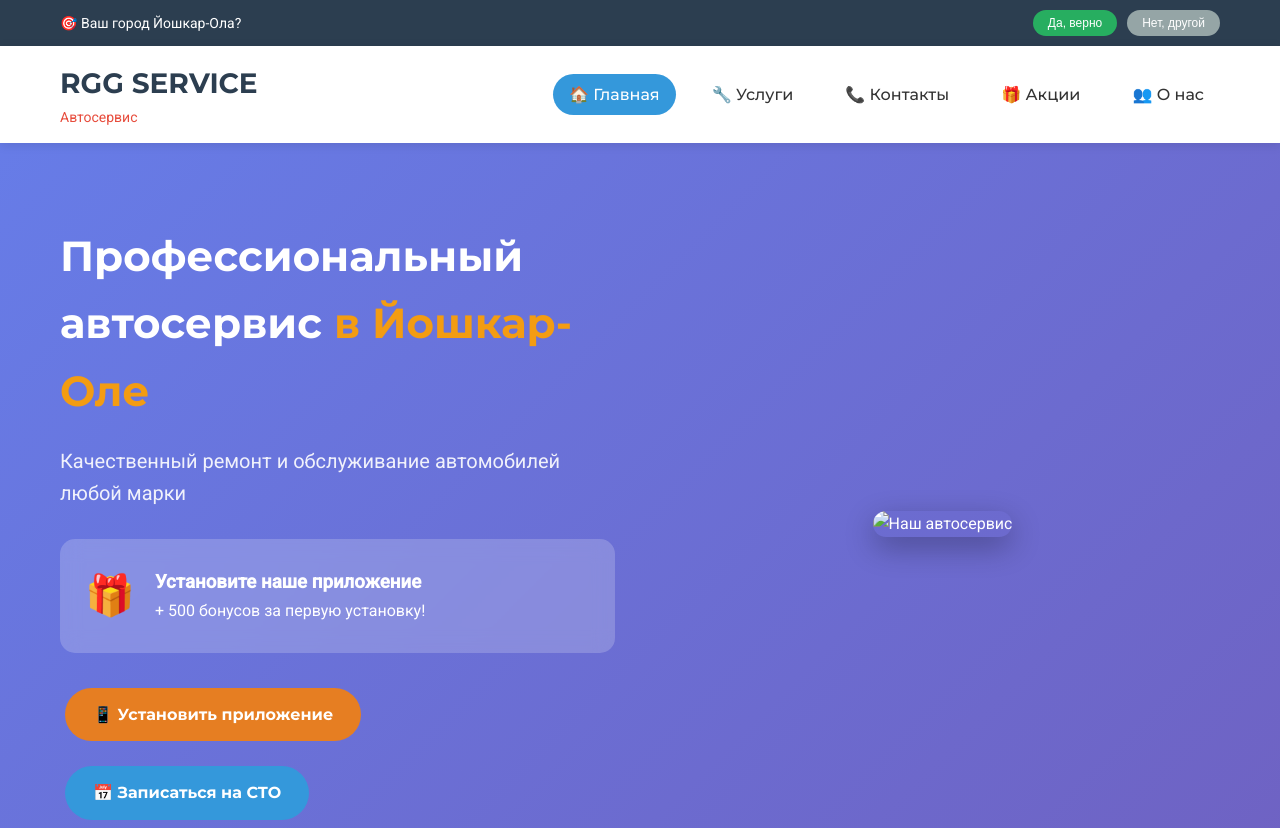
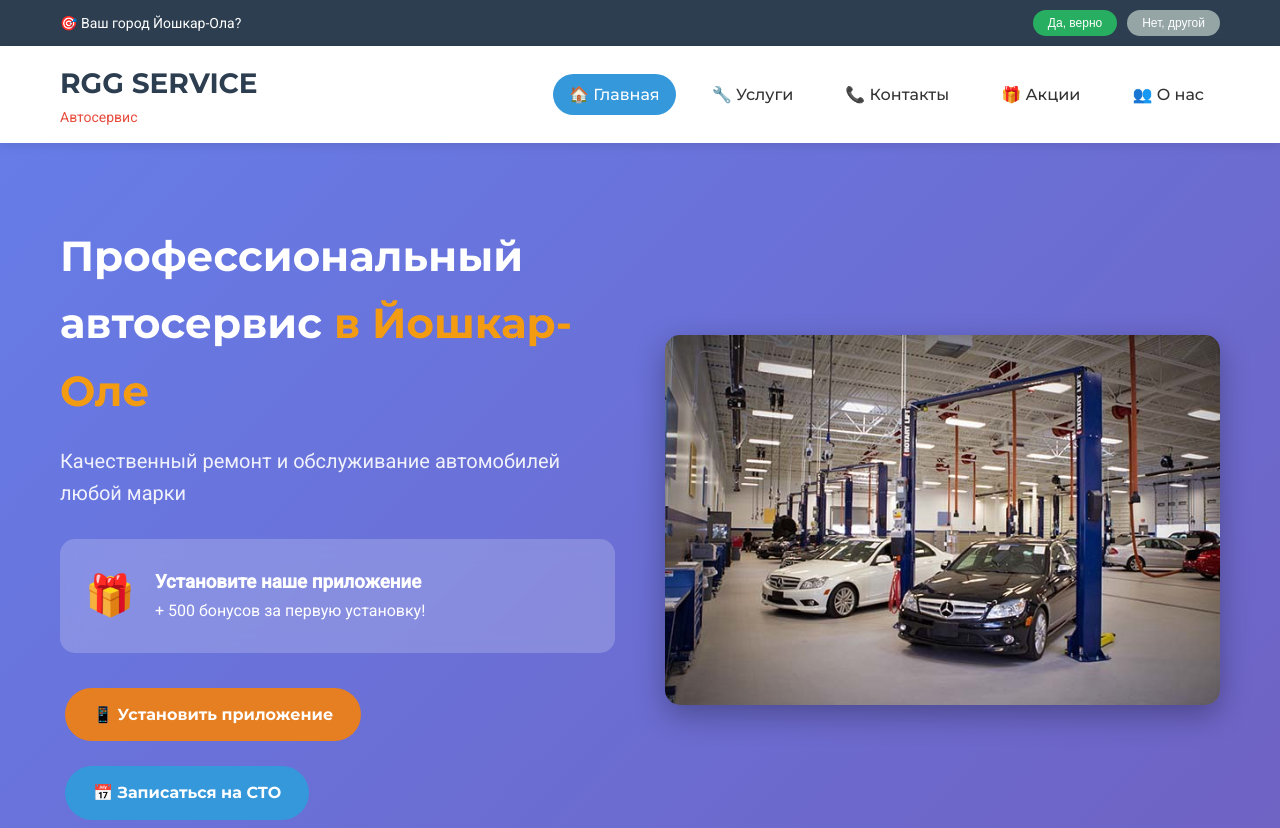
Before and after one commit to prostocott/Tproger, a plain HTML site: page index.html in a window 1280 px wide. Shown: the top 828 px of the page. Drawn offline with Linux system fonts and the light colour scheme.

Commit message:
Update index.html

```diff
--- a/index.html
+++ b/index.html
@@ -57,7 +57,7 @@
                 </div>
             </div>
             <div class="hero-image">
-                <img src="images/servak.jpg" alt="Наш автосервис">
+                <img src="servak.jpg" alt="Наш автосервис">
             </div>
         </div>
     </section>
@@ -165,4 +165,5 @@
         </div>
     </footer>
 </body>
+
 </html>
```
